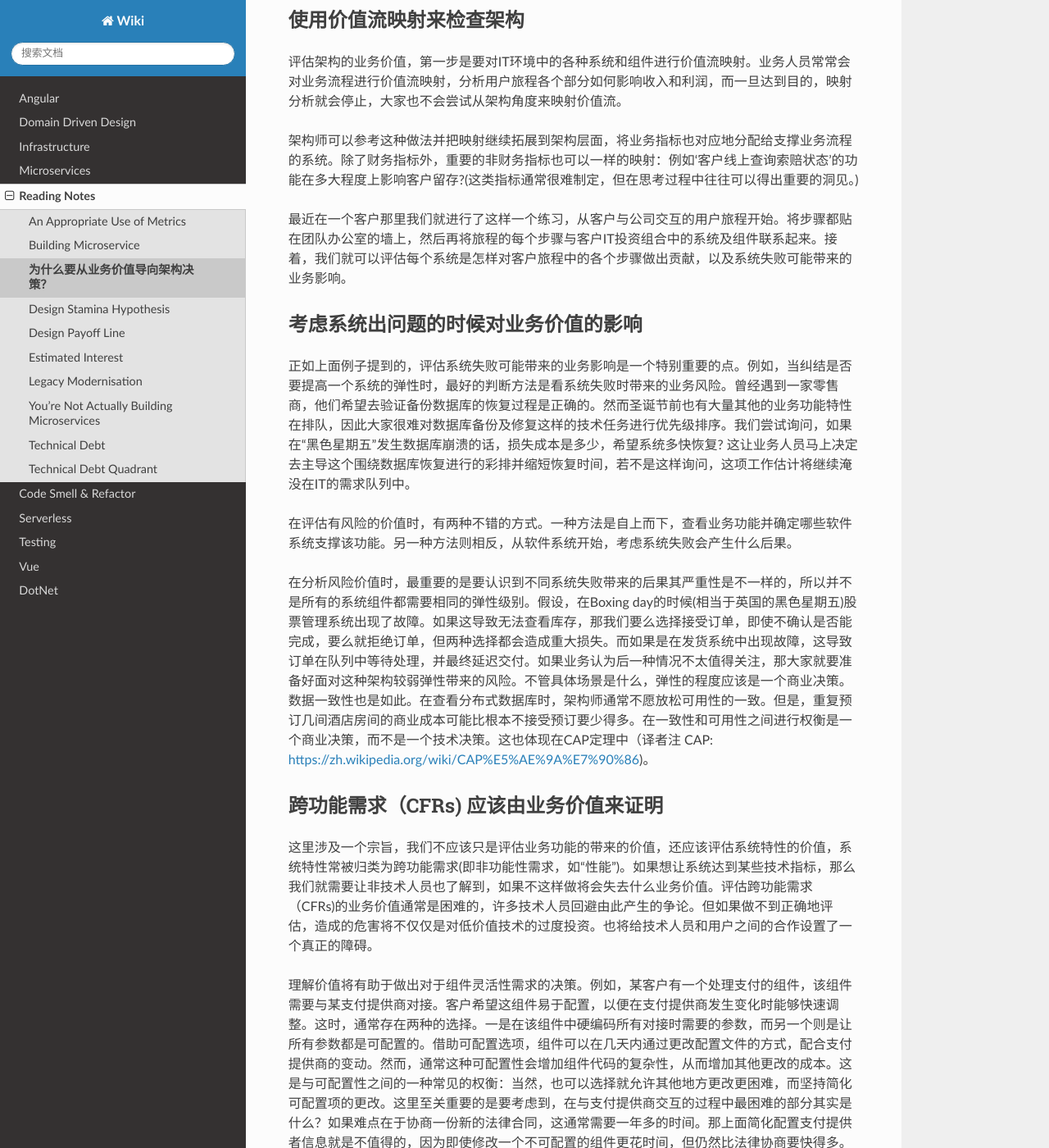
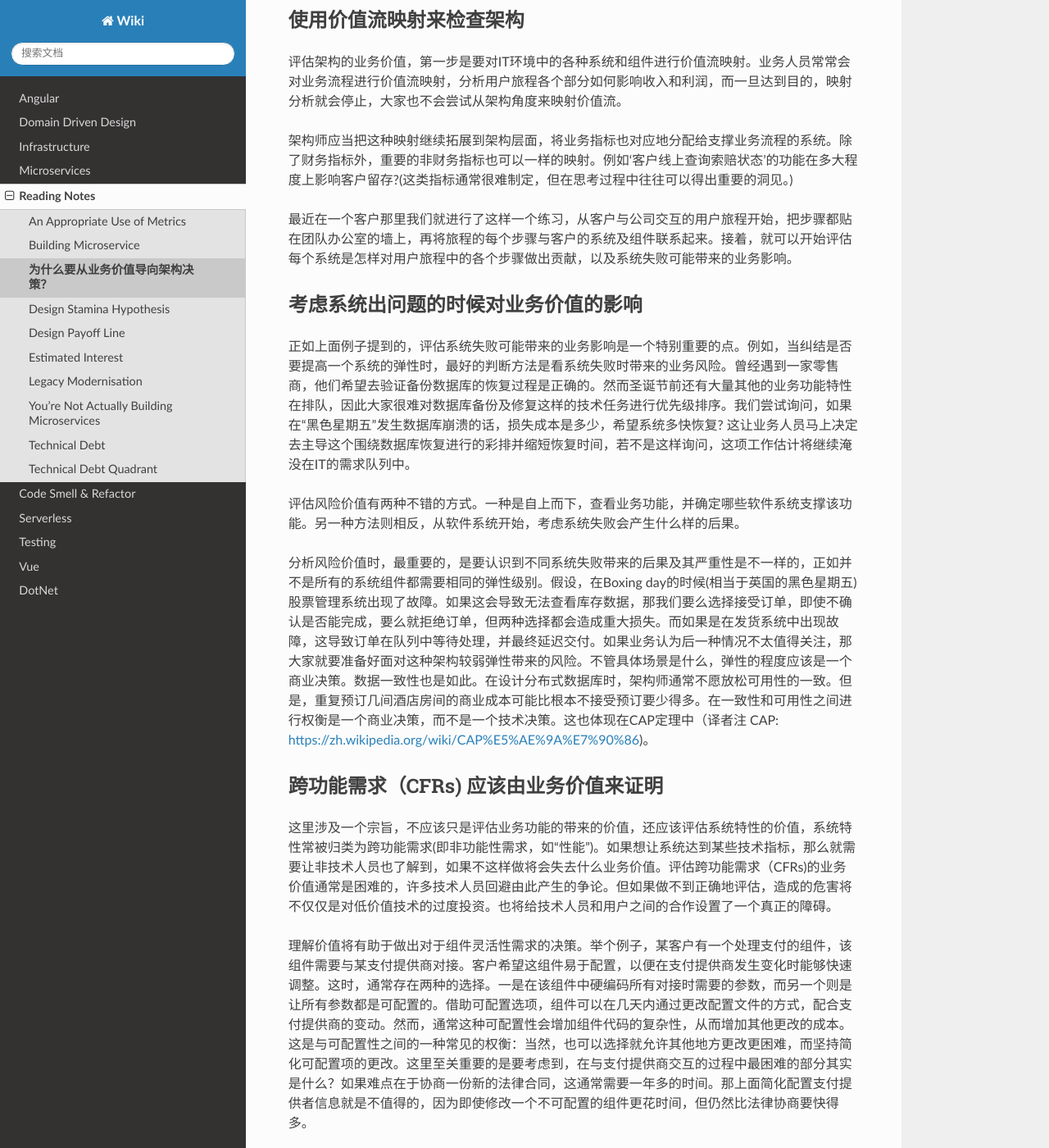
Before and after one commit to abigail830/Sphinx_wiki, a Sphinx documentation site: the page built from source/Reading/Business-Value-as-an-Architectural-Attribute.rst, in a window 1280 px wide and 1400 px high, scrolled down 259 px. Shown: the whole window at 82% size. Built offline with Sphinx 7.4.7 and the Read the Docs theme 2.0.0, drawn with Linux system fonts in a browser that asks for light colours; some of the changed lines change nothing that is shown; some of the changed text lies outside the part shown.

Commit message:
Update Business-Value-as-an-Architectural-Attribute.rst

```diff
--- a/source/Reading/Business-Value-as-an-Architectural-Attribute.rst
+++ b/source/Reading/Business-Value-as-an-Architectural-Attribute.rst
@@ -11,48 +11,48 @@
 
 评估架构的业务价值，第一步是要对IT环境中的各种系统和组件进行价值流映射。业务人员常常会对业务流程进行价值流映射，分析用户旅程各个部分如何影响收入和利润，而一旦达到目的，映射分析就会停止，大家也不会尝试从架构角度来映射价值流。
 
-架构师可以参考这种做法并把映射继续拓展到架构层面，将业务指标也对应地分配给支撑业务流程的系统。除了财务指标外，重要的非财务指标也可以一样的映射：例如‘客户线上查询索赔状态’的功能在多大程度上影响客户留存?(这类指标通常很难制定，但在思考过程中往往可以得出重要的洞见。)
+架构师应当把这种映射继续拓展到架构层面，将业务指标也对应地分配给支撑业务流程的系统。除了财务指标外，重要的非财务指标也可以一样的映射。例如‘客户线上查询索赔状态’的功能在多大程度上影响客户留存?(这类指标通常很难制定，但在思考过程中往往可以得出重要的洞见。)
 
-最近在一个客户那里我们就进行了这样一个练习，从客户与公司交互的用户旅程开始。将步骤都贴在团队办公室的墙上，然后再将旅程的每个步骤与客户IT投资组合中的系统及组件联系起来。接着，我们就可以评估每个系统是怎样对客户旅程中的各个步骤做出贡献，以及系统失败可能带来的业务影响。
+最近在一个客户那里我们就进行了这样一个练习，从客户与公司交互的用户旅程开始，把步骤都贴在团队办公室的墙上，再将旅程的每个步骤与客户的系统及组件联系起来。接着，就可以开始评估每个系统是怎样对用户旅程中的各个步骤做出贡献，以及系统失败可能带来的业务影响。
 
 
 考虑系统出问题的时候对业务价值的影响
 ------------------------------------
 
-正如上面例子提到的，评估系统失败可能带来的业务影响是一个特别重要的点。例如，当纠结是否要提高一个系统的弹性时，最好的判断方法是看系统失败时带来的业务风险。曾经遇到一家零售商，他们希望去验证备份数据库的恢复过程是正确的。然而圣诞节前也有大量其他的业务功能特性在排队，因此大家很难对数据库备份及修复这样的技术任务进行优先级排序。我们尝试询问，如果在“黑色星期五”发生数据库崩溃的话，损失成本是多少，希望系统多快恢复? 这让业务人员马上决定去主导这个围绕数据库恢复进行的彩排并缩短恢复时间，若不是这样询问，这项工作估计将继续淹没在IT的需求队列中。
+正如上面例子提到的，评估系统失败可能带来的业务影响是一个特别重要的点。例如，当纠结是否要提高一个系统的弹性时，最好的判断方法是看系统失败时带来的业务风险。曾经遇到一家零售商，他们希望去验证备份数据库的恢复过程是正确的。然而圣诞节前还有大量其他的业务功能特性在排队，因此大家很难对数据库备份及修复这样的技术任务进行优先级排序。我们尝试询问，如果在“黑色星期五”发生数据库崩溃的话，损失成本是多少，希望系统多快恢复? 这让业务人员马上决定去主导这个围绕数据库恢复进行的彩排并缩短恢复时间，若不是这样询问，这项工作估计将继续淹没在IT的需求队列中。
 
-在评估有风险的价值时，有两种不错的方式。一种方法是自上而下，查看业务功能并确定哪些软件系统支撑该功能。另一种方法则相反，从软件系统开始，考虑系统失败会产生什么后果。
+评估风险价值有两种不错的方式。一种是自上而下，查看业务功能，并确定哪些软件系统支撑该功能。另一种方法则相反，从软件系统开始，考虑系统失败会产生什么样的后果。
 
-在分析风险价值时，最重要的是要认识到不同系统失败带来的后果其严重性是不一样的，所以并不是所有的系统组件都需要相同的弹性级别。假设，在Boxing day的时候(相当于英国的黑色星期五)股票管理系统出现了故障。如果这导致无法查看库存，那我们要么选择接受订单，即使不确认是否能完成，要么就拒绝订单，但两种选择都会造成重大损失。而如果是在发货系统中出现故障，这导致订单在队列中等待处理，并最终延迟交付。如果业务认为后一种情况不太值得关注，那大家就要准备好面对这种架构较弱弹性带来的风险。不管具体场景是什么，弹性的程度应该是一个商业决策。数据一致性也是如此。在查看分布式数据库时，架构师通常不愿放松可用性的一致。但是，重复预订几间酒店房间的商业成本可能比根本不接受预订要少得多。在一致性和可用性之间进行权衡是一个商业决策，而不是一个技术决策。这也体现在CAP定理中（译者注 CAP: https://zh.wikipedia.org/wiki/CAP%E5%AE%9A%E7%90%86)。
+分析风险价值时，最重要的，是要认识到不同系统失败带来的后果及其严重性是不一样的，正如并不是所有的系统组件都需要相同的弹性级别。假设，在Boxing day的时候(相当于英国的黑色星期五)股票管理系统出现了故障。如果这会导致无法查看库存数据，那我们要么选择接受订单，即使不确认是否能完成，要么就拒绝订单，但两种选择都会造成重大损失。而如果是在发货系统中出现故障，这导致订单在队列中等待处理，并最终延迟交付。如果业务认为后一种情况不太值得关注，那大家就要准备好面对这种架构较弱弹性带来的风险。不管具体场景是什么，弹性的程度应该是一个商业决策。数据一致性也是如此。在设计分布式数据库时，架构师通常不愿放松可用性的一致。但是，重复预订几间酒店房间的商业成本可能比根本不接受预订要少得多。在一致性和可用性之间进行权衡是一个商业决策，而不是一个技术决策。这也体现在CAP定理中（译者注 CAP: https://zh.wikipedia.org/wiki/CAP%E5%AE%9A%E7%90%86)。
 
 
 跨功能需求（CFRs) 应该由业务价值来证明
 ---------------------------------------
 
-这里涉及一个宗旨，我们不应该只是评估业务功能的带来的价值，还应该评估系统特性的价值，系统特性常被归类为跨功能需求(即非功能性需求，如“性能”)。如果想让系统达到某些技术指标，那么我们就需要让非技术人员也了解到，如果不这样做将会失去什么业务价值。评估跨功能需求（CFRs)的业务价值通常是困难的，许多技术人员回避由此产生的争论。但如果做不到正确地评估，造成的危害将不仅仅是对低价值技术的过度投资。也将给技术人员和用户之间的合作设置了一个真正的障碍。
+这里涉及一个宗旨，不应该只是评估业务功能的带来的价值，还应该评估系统特性的价值，系统特性常被归类为跨功能需求(即非功能性需求，如“性能”)。如果想让系统达到某些技术指标，那么就需要让非技术人员也了解到，如果不这样做将会失去什么业务价值。评估跨功能需求（CFRs)的业务价值通常是困难的，许多技术人员回避由此产生的争论。但如果做不到正确地评估，造成的危害将不仅仅是对低价值技术的过度投资。也将给技术人员和用户之间的合作设置了一个真正的障碍。
 
-理解价值将有助于做出对于组件灵活性需求的决策。例如，某客户有一个处理支付的组件，该组件需要与某支付提供商对接。客户希望这组件易于配置，以便在支付提供商发生变化时能够快速调整。这时，通常存在两种的选择。一是在该组件中硬编码所有对接时需要的参数，而另一个则是让所有参数都是可配置的。借助可配置选项，组件可以在几天内通过更改配置文件的方式，配合支付提供商的变动。然而，通常这种可配置性会增加组件代码的复杂性，从而增加其他更改的成本。这是与可配置性之间的一种常见的权衡：当然，也可以选择就允许其他地方更改更困难，而坚持简化可配置项的更改。这里至关重要的是要考虑到，在与支付提供商交互的过程中最困难的部分其实是什么？如果难点在于协商一份新的法律合同，这通常需要一年多的时间。那上面简化配置支付提供者信息就是不值得的，因为即使修改一个不可配置的组件更花时间，但仍然比法律协商要快得多。
+理解价值将有助于做出对于组件灵活性需求的决策。举个例子，某客户有一个处理支付的组件，该组件需要与某支付提供商对接。客户希望这组件易于配置，以便在支付提供商发生变化时能够快速调整。这时，通常存在两种的选择。一是在该组件中硬编码所有对接时需要的参数，而另一个则是让所有参数都是可配置的。借助可配置选项，组件可以在几天内通过更改配置文件的方式，配合支付提供商的变动。然而，通常这种可配置性会增加组件代码的复杂性，从而增加其他更改的成本。这是与可配置性之间的一种常见的权衡：当然，也可以选择就允许其他地方更改更困难，而坚持简化可配置项的更改。这里至关重要的是要考虑到，在与支付提供商交互的过程中最困难的部分其实是什么？如果难点在于协商一份新的法律合同，这通常需要一年多的时间。那上面简化配置支付提供者信息就是不值得的，因为即使修改一个不可配置的组件更花时间，但仍然比法律协商要快得多。
 
 
-业务价值意味着跨功能需求（CFRs)因组件而异
-----------------------------------------
+业务价值导向意味着跨功能需求（CFRs)因组件而异
+-------------------------------------------
 
-上述两个例子都说明，对弹性和灵活性等问题采用“一刀切”的方法毫无用处，更是一种浪费。几年前，我们曾与一家机构合作，该机构决定实施“5个9”的可用性要求，令人惊讶的是，这一规定甚至被应用于一个仅供内部员工使用的订餐系统。架构提供不同层次的服务，并与业务达成一致，这是非常有用的，例如，服务的损失是否会立即影响客户体验或收入，或者我们是否能够承受在数据库恢复过程中服务被中断几个小时?
+上述两个例子都说明，对弹性和灵活性等问题采用“一刀切”的方法毫无用处，更是一种浪费。几年前，我们曾与一家机构合作，该机构决定实施“5个9”的可用性要求，令人惊讶的是，这一规定甚至被应用于一个仅供内部员工使用的订餐系统。架构提供不同层次的服务，并与业务达成一致，这是非常有用的，例如，服务的损失会不会立即影响客户体验或收入，或者我们是否能够承受在数据库恢复过程中，服务被中断几个小时?
 
-在分析系统如何支撑业务价值过程中，还有一要点，单个组件必须支持多个不同的价值流和对应的可靠性级别。在需要同时支持多个不同业务流程的单体架构中，这很常见，也是将事情分解的一个重要动机，例如，仅为某相应的业务价值中，允许为达到高可用性而额外投入
+在分析系统如何支撑业务价值过程中，还有一要点，单个组件必须支持多个不同的价值流和对应的可靠性级别。在需要同时支持多个不同业务流程的单体架构中，这很常见，也是将事情分解的一个重要动机，例如，仅在某相应的业务流中，允许为达到高可用性而额外投入
 
 
 使用监视来评估业务价值
 -----------------------------------------
 
-我们非常喜欢使用富监控来更好地了解系统的行为方式，这对于日益复杂的分布式系统来说尤其重要。这种监视通常集中于系统健康状况，支持生产中的QA。但是，我们也可以使用这种监视来评估系统对业务价值的贡献——例如确定有多少销售收入通过了特定的组件。一个零售客户发现监控队列长度和消息利率的主机可能是一个好的代理衡量收入在他们的商店,而不准确的可用做这个业务涉众让他们发现问题,从纯技术角度监控可能错过。另一个客户能够为他们网站上的每一笔交易计算出精确的收入，他们每分钟都在办公室的屏幕上显示出来。随着时间的推移，这些比显示CPU、内存和其他技术指标的屏幕更受关注。
+丰富的监控能让我们更好地了解系统的行为方式，这对于日益复杂的分布式系统来说尤其重要。这种监视通常聚焦系统健康状况，支撑生产环境的QA（https://martinfowler.com/articles/qa-in-production.html）。其实，监视也可以用来评估系统对业务价值的贡献，例如确定某特定的组件带来了多少销售收入。一个零售客户发现，监视大型机上的队列长度和消息速率可能是一个很好的间接指标，它能从侧面度量出每个商店的收入, 虽然向业务人员提供这种数据并不准确，但是至少可以让他们发现，单纯从技术角度进行监视，将可能遗漏重要的业务信息。另一个客户把他们网站上每一笔交易的收入都精确地计算出来，并在办公室的屏幕上实时地可视化。随着时间的推移，这比那些只显示CPU、内存等技术指标的监控更受关注。
 
-有人可能会说，收集这些数据并不是理解系统行为的一部分，但是我们可以断言，这对于理解软件组件对业务的贡献是至关重要的。随着越来越多的系统托管在云上，我们可以看到为单个FaaS功能生成的账单。如果我们能够将成本控制在这个范围内，我们也应该努力收集关于收益的数据。
+有人可能会说，收集这些数据并不是理解系统行为的一部分，但可以断言，这对于理解软件组件对业务的贡献是至关重要的。随着越来越多的系统托管在云上，每个FaaS功能都能提供独立的账单。既然可以获取这个粒度的成本，那我们也应该努力获取对应的收益数据。
 
-定期的监测数据可以完全独立地为投资决策提供信息。我们遇到一个政府机构，它利用网络为公民提供服务。它在web应用程序中添加新功能的成本由于支持旧浏览器的成本而显著增加——对于那些无法升级的公民来说，这被认为是强制性的。从交通情况来看，很少有市民使用如此老旧的浏览器，以至于与其支持旧浏览器，还不如给他们一台新电脑和一束花。
+定期的监测数据可以完全独立地为投资决策提供信息。我们遇到一个政府机构，它利用网络为公民提供服务。由于要同时支持旧浏览它在web应用程序中添加新功能的成本由于支持旧浏览器的成本而显著增加——对于那些无法升级的公民来说，这被认为是强制性的。从交通情况来看，很少有市民使用如此老旧的浏览器，以至于与其支持旧浏览器，还不如给他们一台新电脑和一束花。
 
 
-如果你要迁移到云端，只带有价值的部分
+如果你要迁移到云端，只搬有价值的部分
 -----------------------------------------
 
 随着云系统的兴起，我们看到许多组织希望将它们的软件系统迁移到云托管上。这与系统替换的悠久历史类似，公司希望用支持相同功能但运行在更现代(希望更高效)基础设施上的东西来替换现有系统。几十年来，我们在职业生涯中看到了这些努力，我们发现很容易犯错误。其中最常见的可能是这样一种思想，即进行系统替换的最简单方法是功能平价替换，即在新平台上精确地模仿现有功能。类似的方法忽略了这样一个事实，即许多现有的功能几乎没有价值，有些根本没有使用，有些会积极地干扰最佳业务流程。功能对等替换比人们通常认为的要难得多，而且花时间避免复制很少使用的函数本身就很容易。
```
